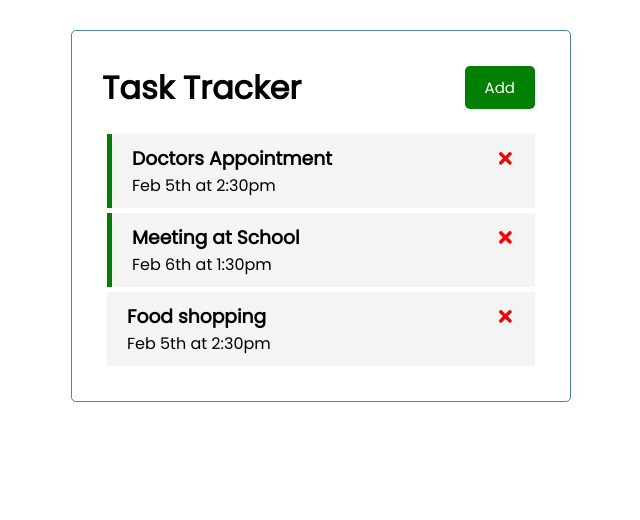
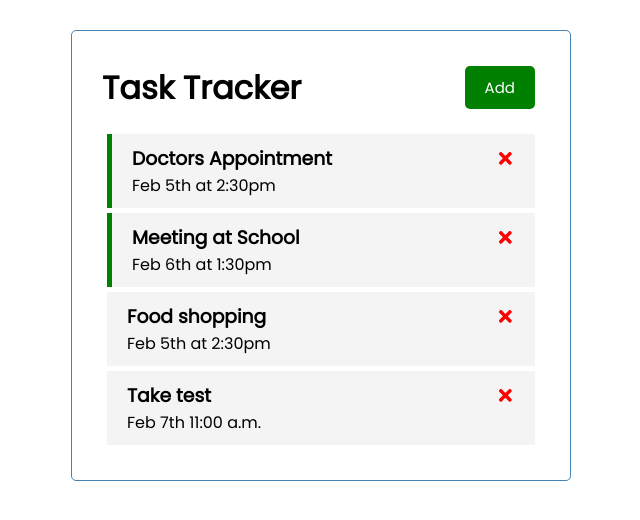
Before and after one commit to PattyHarris/react-task-tracker, a React (Create React App) app: page / in a window 1280 px wide. Shown: the top 520 px of the page, without its empty margins (319-959 px from the left). Built offline with nearby package versions, Linux system fonts and the light colour scheme; data requests are answered from the project's data file.

Commit message:
Handle adding a new task to the server via POST.

```diff
--- a/db.json
+++ b/db.json
@@ -13,10 +13,16 @@
       "reminder": true
     },
     {
-        "id": 3,
-        "text": "Food shopping",
-        "day": "Feb 5th at 2:30pm",
-        "reminder": false
+      "id": 3,
+      "text": "Food shopping",
+      "day": "Feb 5th at 2:30pm",
+      "reminder": false
+    },
+    {
+      "text": "Take test",
+      "day": "Feb 7th 11:00 a.m.",
+      "reminder": false,
+      "id": 4
     }
   ]
 }
--- a/src/App.js
+++ b/src/App.js
@@ -28,10 +28,22 @@
   }
 
   // Add a task - uses a random number for the new ID...
-  const addTask = (task) => {
-    const id = Math.floor(Math.random() * 10000) + 1;
-    const newTask = {id, ...task };
-    setTasks([...tasks, newTask]);
+  const addTask = async (task) => {
+    const res = await fetch('http://localhost:5000/tasks', {
+      method: 'POST',
+      headers: {
+        'Content-type': 'application/json'
+      },
+      body: JSON.stringify(task)
+    })
+
+    const data = await res.json();
+    setTasks([...tasks, data]);
+
+    // Static data method
+    // const id = Math.floor(Math.random() * 10000) + 1;
+    // const newTask = {id, ...task };
+    // setTasks([...tasks, newTask]);
   }
 
   // Delete the task - prop passed to Task.
```
